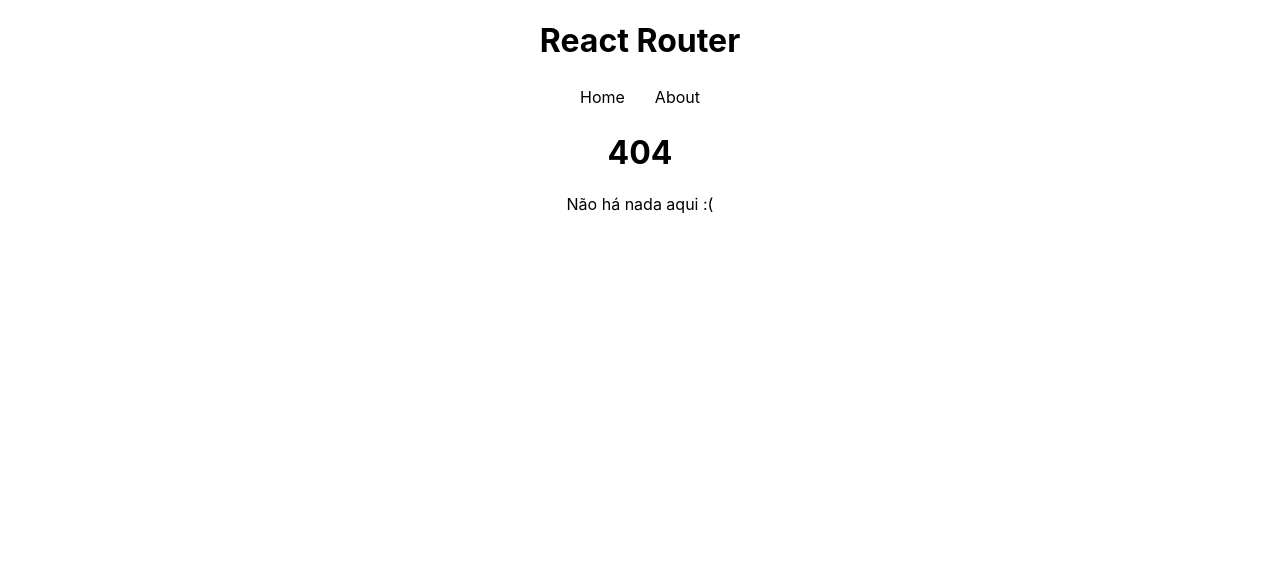
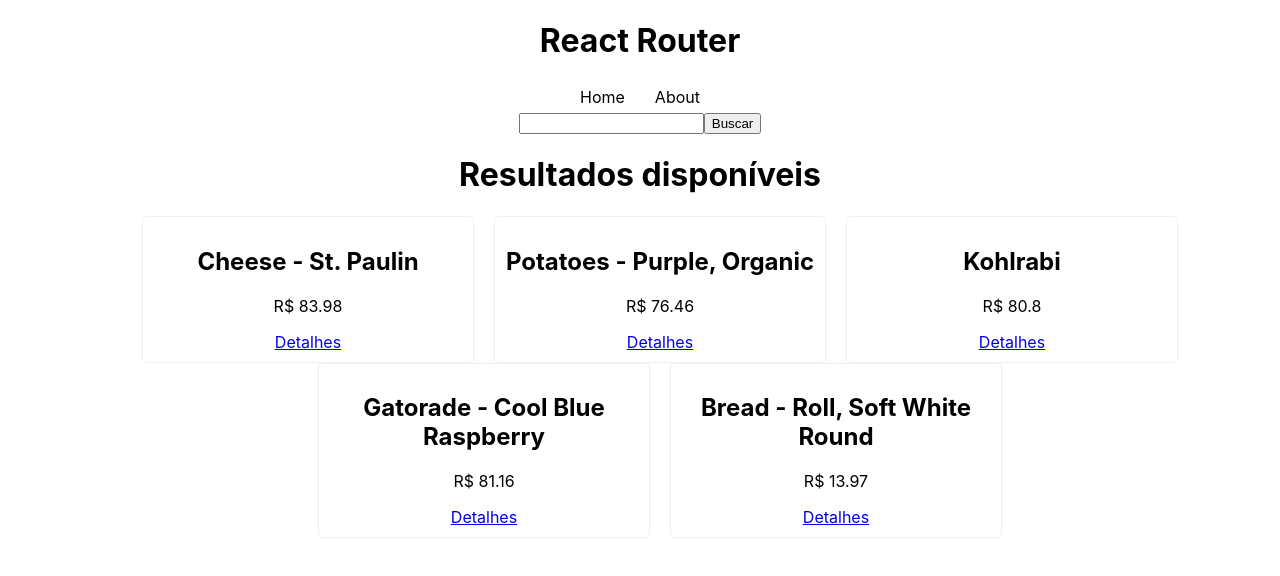
Before and after one commit to Felipe-builder/react-router, a React (Create React App) app: page /search in a window 1280 px wide. Before the commit this address had no page. Shown: the top 576 px of the page. Built offline with nearby package versions, Linux system fonts and the light colour scheme; data requests are answered from the project's data file.

Commit message:
Search Params

```diff
--- a/src/App.js
+++ b/src/App.js
@@ -2,12 +2,14 @@
 import { BrowserRouter, Route, Routes } from 'react-router-dom';
 
 import Navbar from './components/Navbar';
+import SearchForm from './components/SearchForm';
 
 import Home from './pages/Home';
 import About from './pages/About';
 import Product from './pages/Product';
 import Info from './pages/Info';
 import NotFound from './pages/NotFound';
+import Search from './pages/Search'
 
 // 1 - config react router
 
@@ -17,13 +19,14 @@
       <h1>React Router</h1>
       <BrowserRouter>
         <Navbar />
+        <SearchForm />
         <Routes>
           <Route path='/' element={<Home/>}/>
           <Route path='/about' element={<About />}/>
           <Route path='/products/:id/info' element={<Info />}/>
           <Route path='/products/:id' element={<Product />}/>
+          <Route path='/search' element={<Search />} />
           <Route path='*' element={<NotFound />}/>
-
         </Routes>
       </BrowserRouter>
     </div>
--- /dev/null
+++ b/src/components/SearchForm.js
@@ -0,0 +1,22 @@
+import { useState } from "react";
+import { useNavigate } from "react-router-dom";
+
+
+const SearchForm = () => {
+  const navigate = useNavigate();
+  const [query, setQuery] = useState();
+
+  const handleSubmit = (e) => {
+    e.preventDefault();
+
+    navigate("/search?q="+ query)
+  }
+
+
+  return <form onSubmit={handleSubmit}>
+    <input type="text" onChange={(e) => setQuery(e.target.value)}/>
+    <input type="submit" value="Buscar" />
+  </form>
+}
+
+export default SearchForm;
--- /dev/null
+++ b/src/pages/Search.js
@@ -0,0 +1,28 @@
+import { Link, useSearchParams } from "react-router-dom";
+import { useFetch } from "../hooks/useFetch";
+
+
+const Search = () => {
+  const [searchParams] = useSearchParams()
+
+  const url = "http://localhost:3000/products?" + searchParams;
+
+  const { data: items, loading, error } = useFetch(url)
+
+  return (
+    <div>
+      <h1>Resultados disponíveis</h1>
+      <ul className='products'>
+      {(items && Array.isArray(items) && items.map((item) => (
+        <li key={item.id}>
+          <h2>{item.name}</h2>
+          <p>R$ {item.price}</p>
+          <Link to={`/products/${item.id}`}>Detalhes</Link>
+        </li>
+      )))}
+    </ul>
+    </div>
+  )
+};
+
+export default Search;
```
